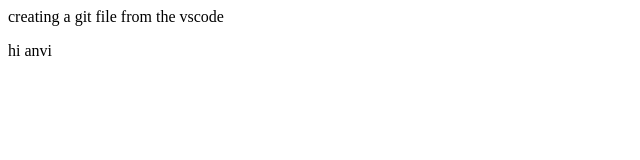
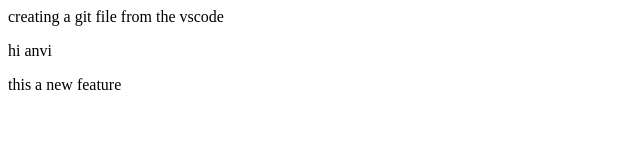
Before and after one commit to richie-6022/localrepo, a plain HTML site: page index.html in a window 1280 px wide. Shown: the whole page, without its empty margins (0-640 px from the left). Drawn offline with Linux system fonts and the light colour scheme.

Commit message:
add new feauture

```diff
--- a/index.html
+++ b/index.html
@@ -1,2 +1,4 @@
 <t>creating a git file from the vscode</t>
 <p>hi anvi</p>
+<p> this a new feature
+</p>
```
